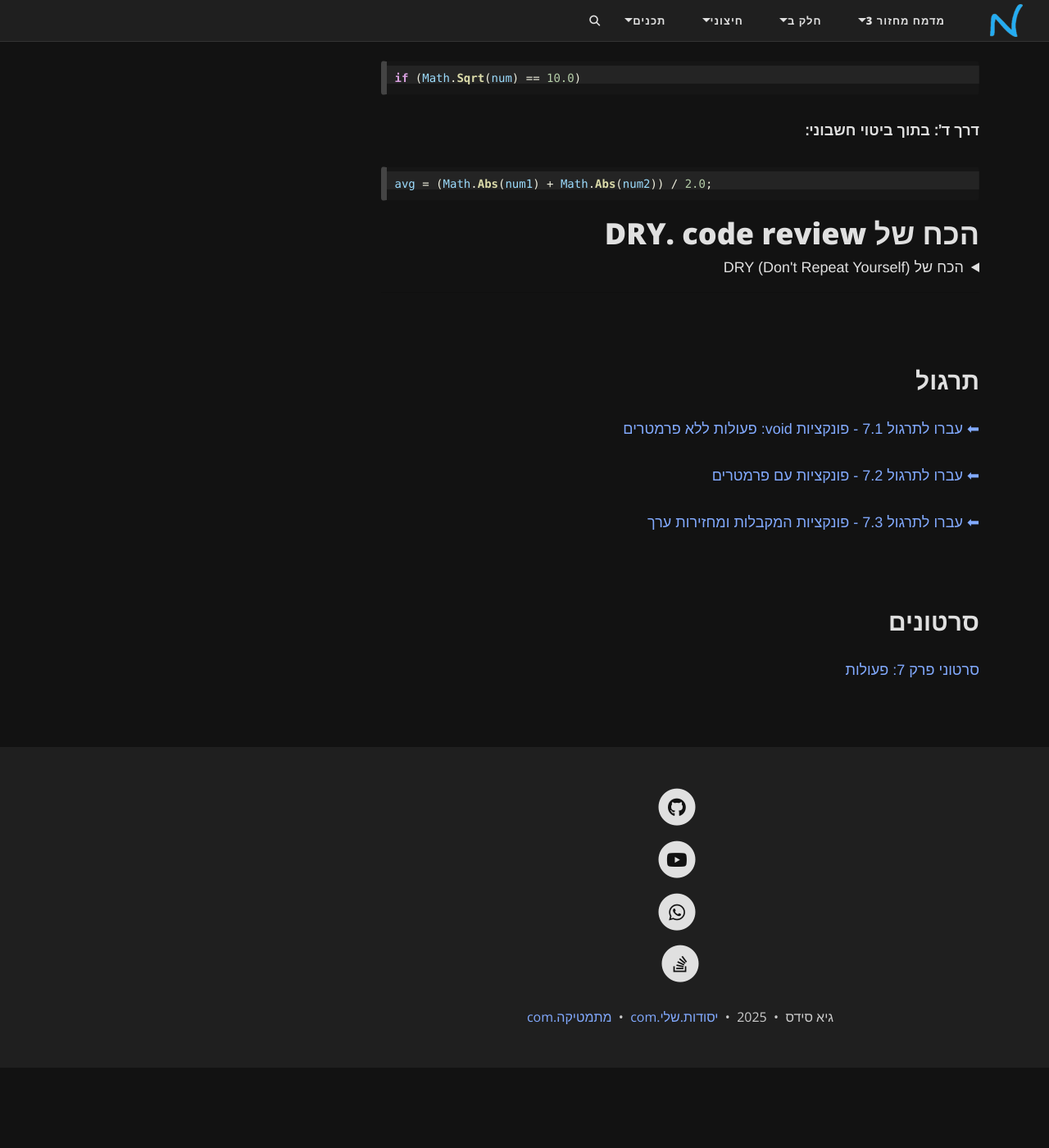
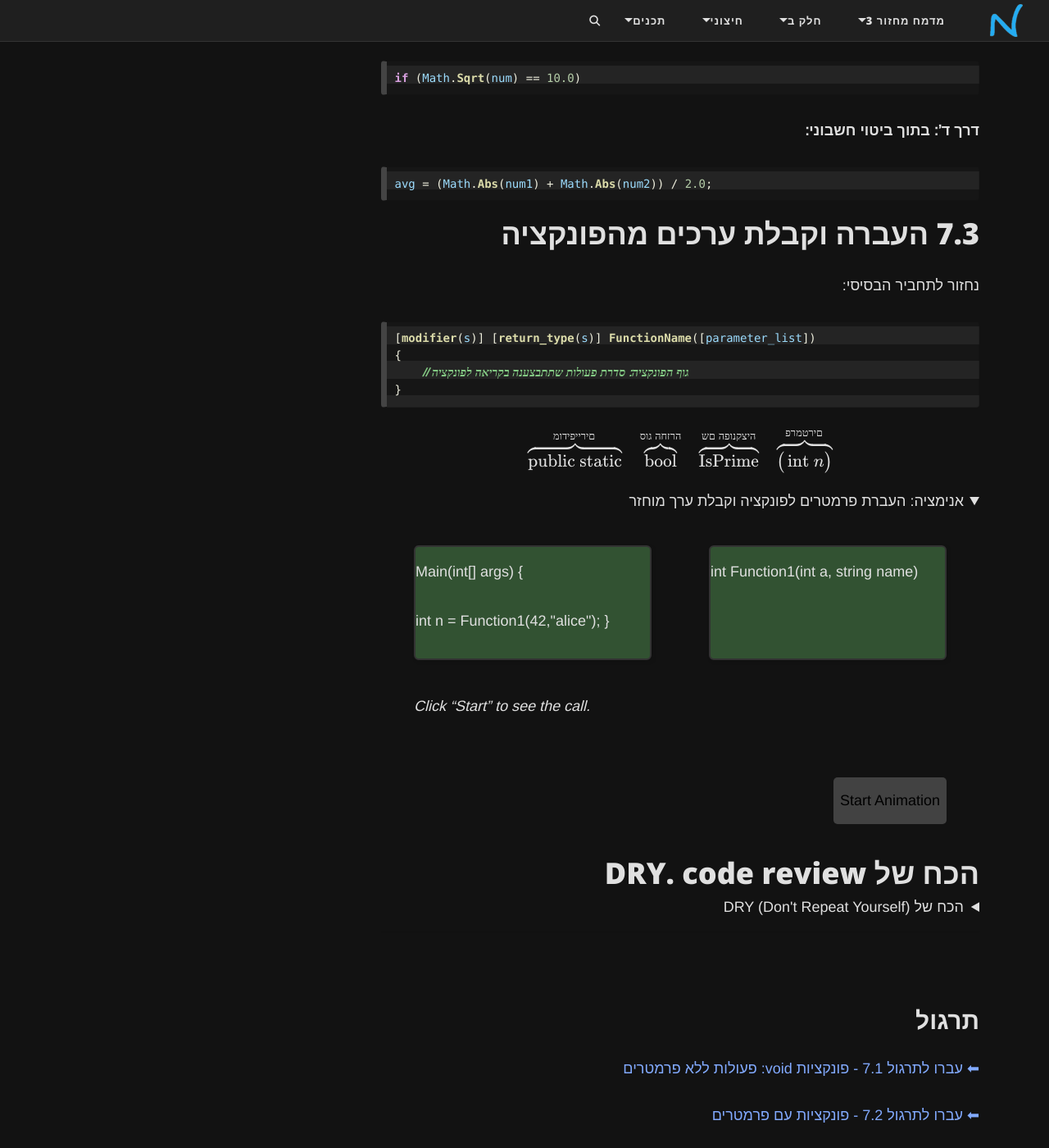
Before and after one commit to 3strategy/BeautifulYesodot, a Jekyll site: the page built from cs2/Chapter7Full.md, in a window 1280 px wide and 1400 px high, scrolled down 8096 px. Shown: the whole window at 82% size. Built offline with Jekyll 4.4.1, drawn with Linux system fonts in a browser that asks for light colours; formulas are drawn with MathJax 3; comment, search, counter and statistics services are not loaded; before the commit the page ends 9398 px from its top, so only the background shows below that; some of the changed lines change nothing that is shown.

Commit message:
integrating animation to 7full

````diff
--- a/cs2/Chapter7Full.md
+++ b/cs2/Chapter7Full.md
@@ -7,6 +7,64 @@
 mathjax: true
 lang: he
 ---
+
+<head>
+  <style>
+    #anim-container {
+    position: relative;    /* make this the coordinate system for everything inside */
+    min-height: 400px;
+    }
+    .box {
+      width: 290px;
+      height: 140px;
+      border: 2px solid #333;
+      border-radius: 6px;
+      direction: LTR;
+      text-align:left;
+      line-height: 60px;
+      position: absolute;
+      background: var(--backs-col);
+      box-shadow: 2px 2px 5px rgba(0,0,0,0.1);
+    }
+    #main { top: 40px; left: 40px; }
+    #func { top: 40px; right: 40px; }
+    #arrow {
+      position: absolute;
+      top: 70px;
+      text-align:left;
+      font-size: 2rem;
+      opacity: 0;
+      transition: left 1s ease, opacity 0.5s ease;
+    }
+    .bubble {
+      position: absolute;
+      padding: 4px 8px;
+      background: var(--backw-col);
+      border: 1px solid #99c;
+      border-radius: 4px;
+      font-size: 0.9rem;
+      opacity: 0;
+      transition: left 1s ease, top 1s ease, opacity 0.5s ease;
+      pointer-events: none;
+    }
+    #log {
+      position: absolute;
+      direction: LTR;
+      text-align:left;
+      bottom: 150px;
+      left: 40px;
+      right: 40px;
+      font-style: italic;
+      color: var(--text-col);
+    }
+    #start {
+      position: absolute;
+      bottom: 20px;
+      right: 40px;
+    }
+  </style>
+</head>
+
 
 בפרק זה נלמד כיצד לכתוב פעולות (פונקציות), המחלקות את התוכנית לתתי-משימות, מאפשרות שימוש חוזר בקוד, ומשפרות את קריאות הקוד. .
 {: .box-note}
@@ -335,6 +393,55 @@
 
 
 
+# 7.3 העברה וקבלת ערכים מהפונקציה
+
+נחזור לתחביר הבסיסי:
+
+```csharp
+[modifier(s)] [return_type(s)] FunctionName([parameter_list])
+{
+    // גוף הפונקציה: סדרת פעולות שתתבצענה בקריאה לפונקציה
+}
+```
+
+$$
+\overbrace{\text{public static}}^{\text{מודיפיירים}}
+\quad
+\overbrace{\text{bool}}^{\text{סוג החזרה}}
+\quad
+\overbrace{\text{IsPrime}}^{\text{שם הפונקציה}}
+\quad
+\overbrace{\bigl(\,\text{int }n\bigr)}^{\text{פרמטרים}}
+$$
+
+
+
+<details open markdown="1"><summary>אנימציה: העברת פרמטרים לפונקציה וקבלת ערך מוחזר</summary>
+
+<div id="anim-container">
+
+  <div id="main" class="box">Main(int[] args)
+  &lbrace;
+  <br>
+  int n = Function1(42,"alice");
+  &rbrace;</div>
+  <div id="func" class="box">
+    int Function1(<span id="num">int a</span>, <span id="name">string name</span>)
+  </div>
+
+  <div id="arrow">➔</div>
+  <div id="param" class="bubble">( … )</div>
+  <div id="result" class="bubble">…</div>
+
+  <div id="log">Click “Start” to see the call.</div>
+  <button id="start">Start Animation</button>
+
+
+
+
+</div>
+
+</details>
 
 
 
@@ -566,3 +673,81 @@
 
 ## סרטונים
 [סרטוני פרק 7: פעולות](https://www.youtube.com/playlist?list=PLw4P_RdfuzSh3nsdxq7oMeTbxZtADUsuv){:target="_blank"}
+
+
+
+
+  <script>
+    const main   = document.getElementById('main');
+    const func   = document.getElementById('func');
+    const arrow  = document.getElementById('arrow');
+    const param  = document.getElementById('param');
+    const result = document.getElementById('result');
+    const log    = document.getElementById('log');
+    const btn    = document.getElementById('start');
+    const numArg = document.getElementById('num');
+    const nameArg= document.getElementById('name');
+
+    btn.addEventListener('click', () => {
+      // 1) Prepare function signature and param bubble
+      numArg.textContent  = '42';
+      nameArg.textContent = '"Alice"';
+      param.textContent  = '(42, "Alice")';
+      log.textContent    = 'Main() → calling Function1';
+
+      // 2) Fade in arrow and param at Main edge
+      const startX = main.offsetLeft + main.offsetWidth;
+      arrow.style.left   = startX + 'px';
+      arrow.style.opacity= 1;
+      param.style.left   = startX + 'px';
+      param.style.top    = (main.offsetTop - 20) + 'px';
+      param.style.opacity= 1;
+
+      // 3) Animate param traveling into Function1’s parentheses
+      setTimeout(() => {
+        const endParamX = func.offsetLeft + 80;  // roughly over the '(' inside func box
+        const endParamY = func.offsetTop + 10;
+        param.style.left = endParamX + 'px';
+        param.style.top  = endParamY + 'px';
+      }, 200);
+
+      // 4) Arrow follows shortly after
+      setTimeout(() => {
+        arrow.style.left = (func.offsetLeft - 30) + 'px';
+      }, 600);
+
+      // 5) When param arrives, “consume” it into Function1
+      setTimeout(() => {
+        param.style.opacity = 0;
+        log.textContent     = 'Function1 is processing…';
+      }, 1400);
+
+      // 6) After a pause, prepare return value bubble at func
+      setTimeout(() => {
+        result.textContent   = '6';
+        result.style.left    = (func.offsetLeft + func.offsetWidth - 20) + 'px';
+        result.style.top     = (func.offsetTop - 20) + 'px';
+        result.style.opacity = 1;
+        log.textContent      = 'Function1 returns 6';
+        arrow.textContent    = '⟵';
+      }, 2000);
+
+      // 7) Animate result traveling back toward Main
+      setTimeout(() => {
+        const returnX = main.offsetLeft + main.offsetWidth;
+        result.style.left = returnX + 'px';
+        arrow.style.left  = returnX + 'px';
+      }, 2200);
+
+      // 8) Hide arrow & result, finish log
+      setTimeout(() => {
+        arrow.style.opacity  = 0;
+        result.style.opacity = 0;
+        arrow.textContent    = '➔'; // reset arrow
+        param.textContent  = '(int a, string name)';
+        numArg.textContent  = 'int a';
+        nameArg.textContent = 'string name';
+        log.textContent      = 'Main() received result 6';
+      }, 3200);
+    });
+  </script>
````
